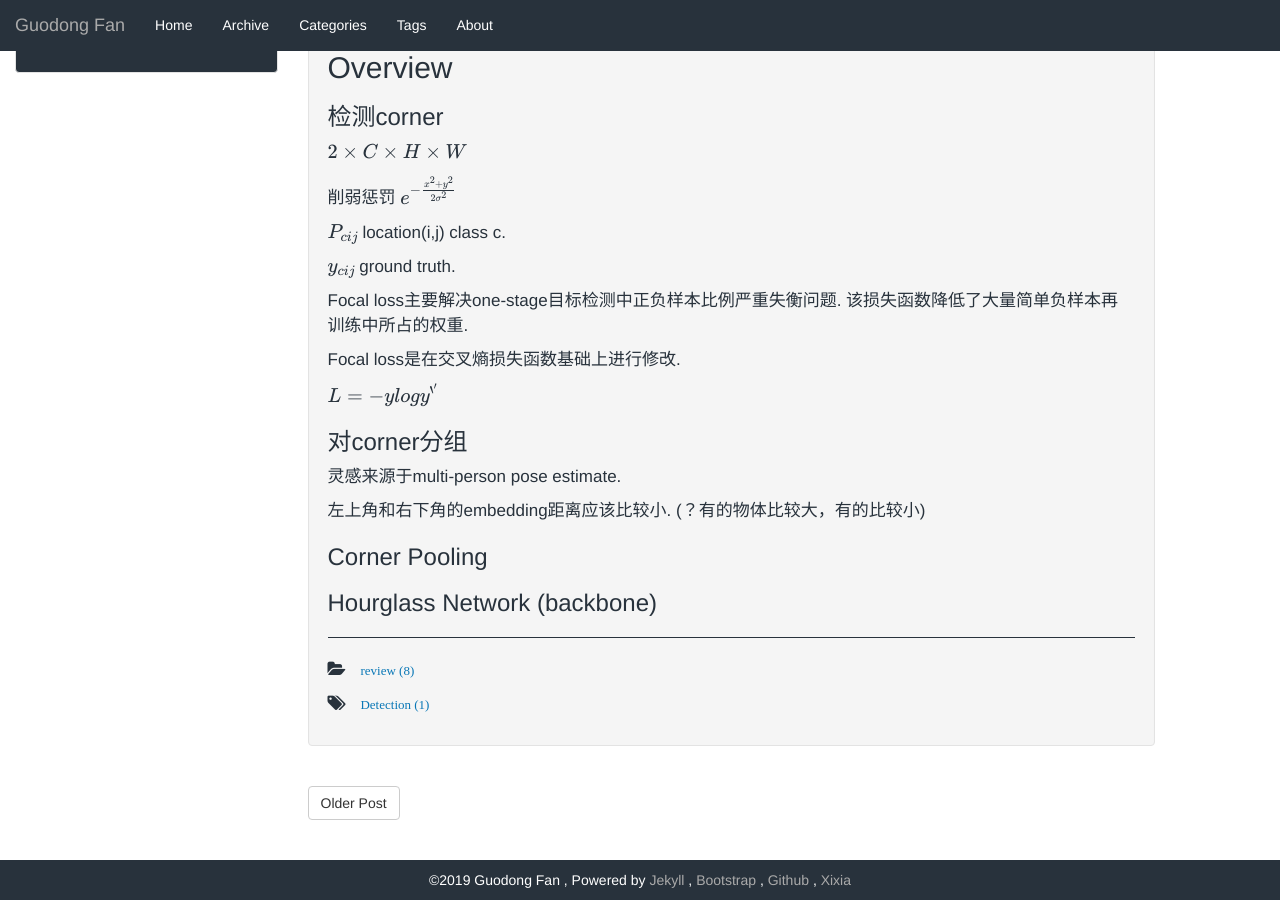
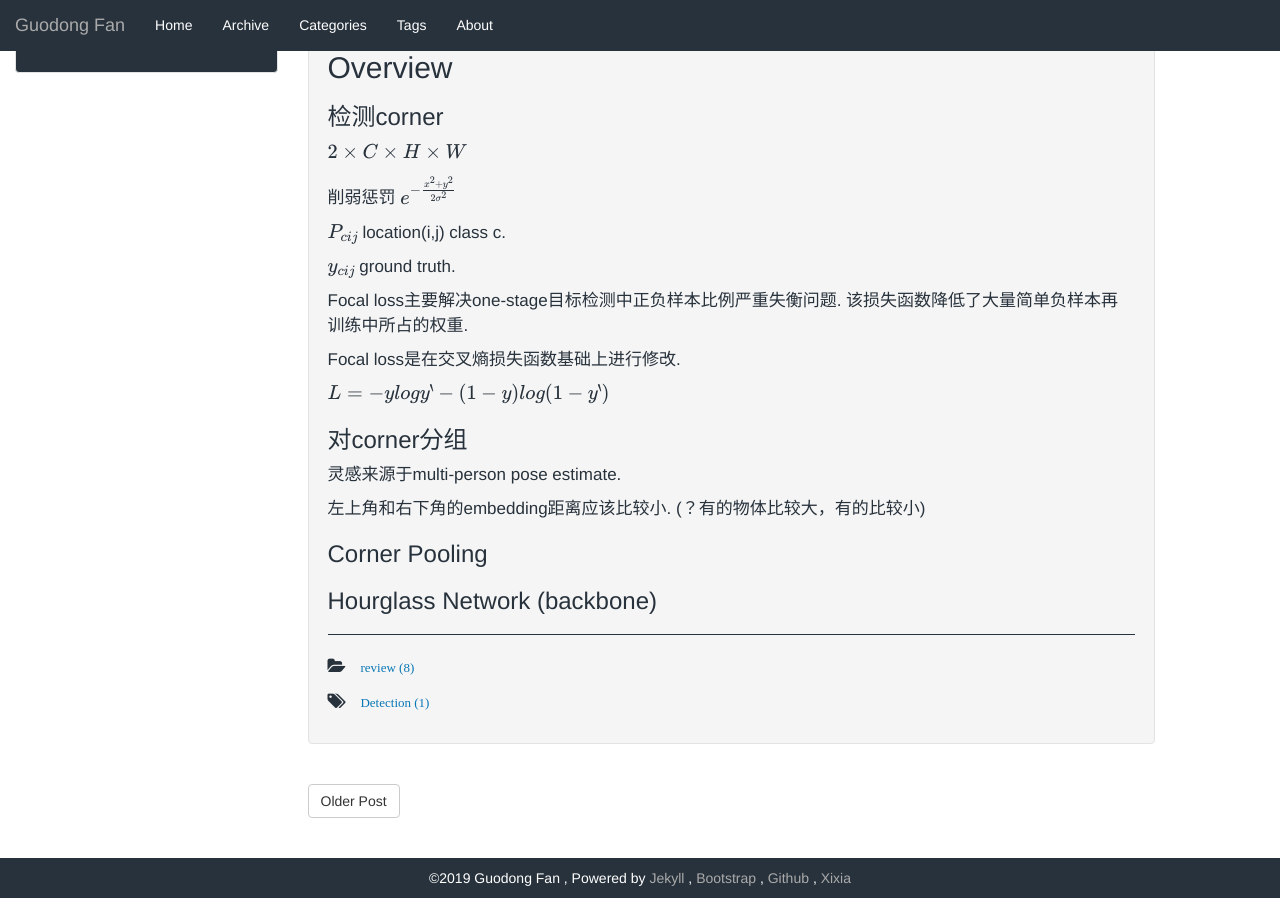
Before and after one commit to GuodongFan/GuodongFan.github.io, a Jekyll site: the page built from _posts/2019-08-12-CornerNet.md, in a window 1280 px wide and 900 px high, scrolled down 698 px. Built offline with Jekyll 4.4.1, drawn with Linux system fonts in a browser that asks for light colours; our own code applies the rules of GitHub Pages for plain Markdown files; formulas are drawn with MathJax 3.

Commit message:
Update 2019-08-12-CornerNet.md

```diff
--- a/_posts/2019-08-12-CornerNet.md
+++ b/_posts/2019-08-12-CornerNet.md
@@ -39,7 +39,7 @@ Focal loss主要解决one-stage目标检测中正负样本比例严重失衡问
 
 Focal loss是在交叉熵损失函数基础上进行修改.
 
-$L=-ylogy^{''}$
+$L=-ylogy^{'}-(1-y)log(1-y^{'})$
 
 ### 对corner分组
 灵感来源于multi-person pose estimate.
```
